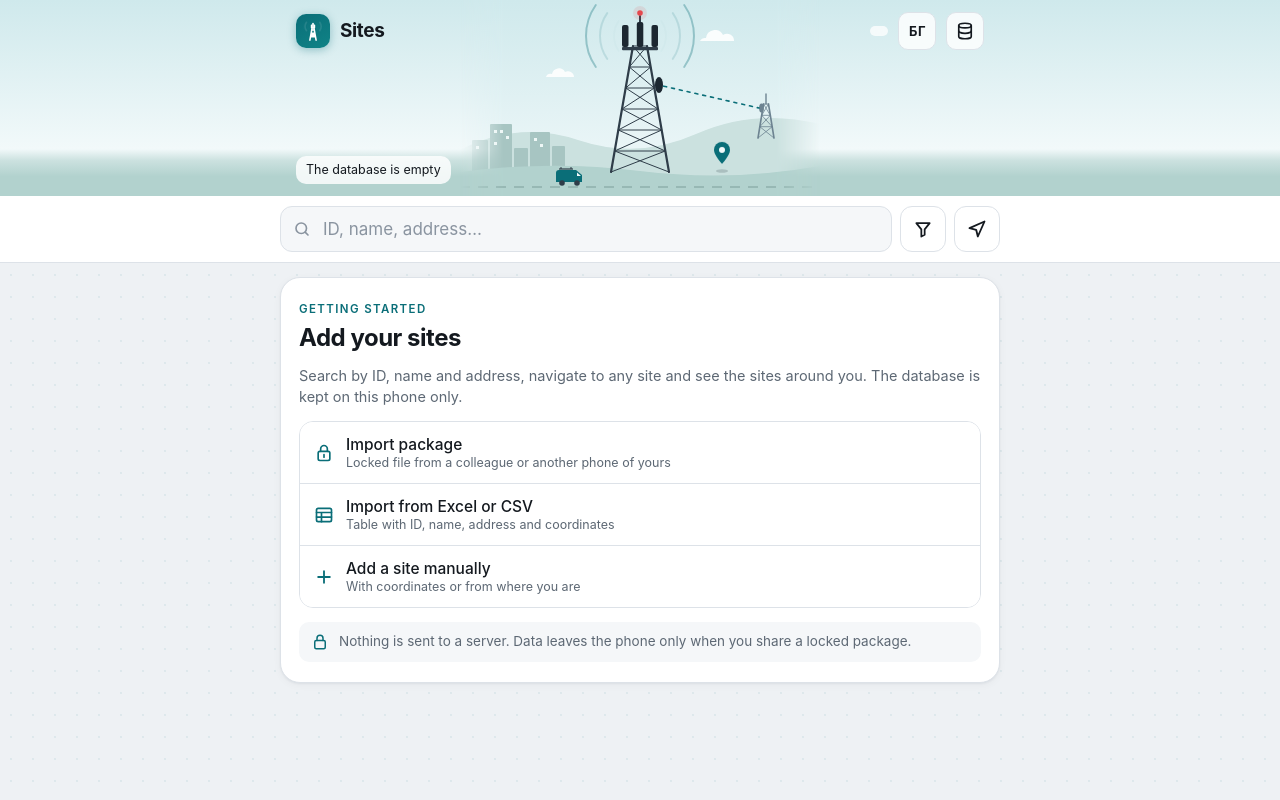
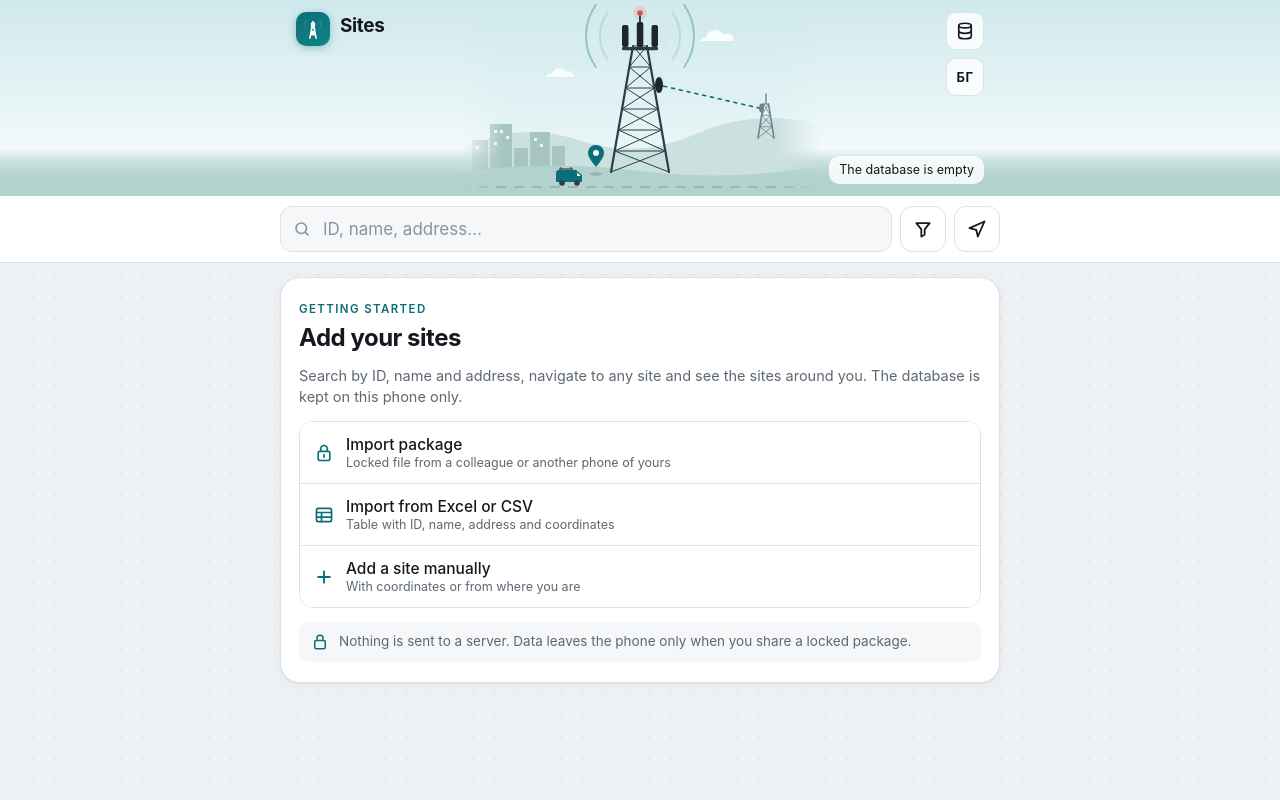
Before and after one commit to Tems-git/obekti, a plain HTML site: page index.html in a window 1280 px wide. Drawn offline with Linux system fonts and the light colour scheme.

Commit message:
Заглавие: бройка под логото, бутоните един под друг вдясно, дата долу вдясно – нищо не закрива кулата
Co-Authored-By: Claude Opus 5.5 <noreply@anthropic.com>
Claude-Session: https://claude.ai/code/session_01X5Ty6dojPMFwfPVWJ4GSS7

```diff
--- a/index.html
+++ b/index.html
@@ -55,12 +55,15 @@ header{position:sticky;top:env(safe-area-inset-top,0px);z-index:5;background:var
 .topart .sun{display:none}
 .topin{position:relative;height:100%;display:flex;flex-direction:column;justify-content:space-between;padding-top:calc(env(safe-area-inset-top,0px) + 12px);padding-bottom:12px;padding-left:max(16px,env(safe-area-inset-left,0px));padding-right:max(16px,env(safe-area-inset-right,0px))}
 .topin .iconbtn{background:color-mix(in srgb,var(--surface) 80%,transparent);-webkit-backdrop-filter:blur(6px);backdrop-filter:blur(6px)}
-.langbtn{width:auto;min-width:38px;padding:0 10px;font:700 13px/1 var(--sans);letter-spacing:.04em}
-.topin #info{background:color-mix(in srgb,var(--surface) 75%,transparent);padding:5px 9px;border-radius:20px;-webkit-backdrop-filter:blur(6px);backdrop-filter:blur(6px)}
-.topstats{align-self:flex-start;font-size:12.5px;line-height:1.3;color:var(--fg);background:color-mix(in srgb,var(--surface) 82%,transparent);-webkit-backdrop-filter:blur(6px);backdrop-filter:blur(6px);padding:6px 10px;border-radius:10px}
+.langbtn{width:38px;height:32px;padding:0;font:700 13px/1 var(--sans);letter-spacing:.04em}
+.topin #info{font-size:12.5px;color:var(--fg);background:color-mix(in srgb,var(--surface) 80%,transparent);padding:4px 9px;border-radius:20px;-webkit-backdrop-filter:blur(6px);backdrop-filter:blur(6px);text-align:left;margin:0}
+.topin #info:empty{display:none}
+.topstats{align-self:flex-end;font-size:12.5px;line-height:1.3;color:var(--fg);background:color-mix(in srgb,var(--surface) 82%,transparent);-webkit-backdrop-filter:blur(6px);backdrop-filter:blur(6px);padding:6px 10px;border-radius:10px}
 .topstats b{font-variant-numeric:tabular-nums}
 .topstats:empty{display:none}
-.brand{display:flex;align-items:center;gap:10px}
+.brand{display:flex;align-items:flex-start;gap:10px}
+.ttl{display:flex;flex-direction:column;align-items:flex-start;gap:6px;padding-top:4px}
+.tbtns{margin-left:auto;display:flex;flex-direction:column;gap:8px;align-items:flex-end}
 .mark{width:34px;height:34px;border-radius:10px;background:linear-gradient(150deg,var(--accent),color-mix(in srgb,var(--accent) 70%,#1fb5a8));color:var(--accent-ink);display:grid;place-items:center;flex:none;box-shadow:0 2px 8px color-mix(in srgb,var(--accent) 35%,transparent)}
 .mark .wv{animation:wv 2.6s ease-out infinite}.mark .w2{animation-delay:.35s}
 .brand h1{font-size:19px;font-weight:750;margin:0;letter-spacing:-.02em;line-height:1.1}
@@ -274,12 +277,13 @@ select.inp{background-image:linear-gradient(45deg,transparent 50%,var(--muted) 5
       <div class="mark" aria-hidden="true">
         <svg width="22" height="22" viewBox="0 0 24 24" fill="none" stroke="currentColor" stroke-width="1.7" stroke-linecap="round" stroke-linejoin="round"><path d="M8.6 22 11 8.5M15.4 22 13 8.5M9.3 18.2h5.4M9.9 14.4h4.2M9.3 18.2l4.8-3.8M14.7 18.2l-4.8-3.8M10.5 10.9h3"/><path d="M12 8.5V4" stroke-width="1.9"/><rect x="9.6" y="5" width="1.6" height="4" rx=".5" fill="currentColor" stroke="none"/><rect x="12.8" y="5" width="1.6" height="4" rx=".5" fill="currentColor" stroke="none"/><path class="wv" d="M16.6 4.2a4.6 4.6 0 0 1 0 5.6M7.4 4.2a4.6 4.6 0 0 0 0 5.6"/><path class="wv w2" d="M19.2 2.4a8 8 0 0 1 0 9.2M4.8 2.4a8 8 0 0 0 0 9.2"/></svg>
       </div>
-      <h1>Обекти</h1>
-      <div id="info" aria-live="polite"></div>
-      <button class="iconbtn langbtn" id="langBtn" type="button" data-raw><span id="langTxt">EN</span></button>
+      <div class="ttl"><h1>Обекти</h1><div id="info" aria-live="polite"></div></div>
+      <div class="tbtns">
       <button class="iconbtn" id="menuBtn" type="button" aria-label="База и импорт">
         <svg width="20" height="20" viewBox="0 0 24 24" fill="none" stroke="currentColor" stroke-width="2" stroke-linecap="round"><ellipse cx="12" cy="5.5" rx="7.5" ry="2.8"/><path d="M4.5 5.5v6.5c0 1.5 3.4 2.8 7.5 2.8s7.5-1.3 7.5-2.8V5.5"/><path d="M4.5 12v6.5c0 1.5 3.4 2.8 7.5 2.8s7.5-1.3 7.5-2.8V12"/></svg>
       </button>
+      <button class="iconbtn langbtn" id="langBtn" type="button" data-raw><span id="langTxt">EN</span></button>
+      </div>
     </div>
     <div class="topstats" id="topStats"></div>
   </div>
@@ -391,6 +395,7 @@ const ENRX=[
  [/^Покажи още (.+) · остават (.+)$/,'Show $1 more · $2 left'],
  [/^Опитай с номер, име или улица(, или избери „Всички“)?(, или махни някой филтър)?\.$/,(m,a,b)=>'Try an ID, name or street'+(a?', or choose “All”':'')+(b?', or remove a filter':'')+'.'],
  [/^обекта · (.+) точки · (.+)$/,'sites · $1 points · $2'],
+ [/^обекта · (.+) точки$/,'sites · $1 points'],[/^от ([\d\s.,]+)$/,'of $1'],[/^Обновена (.+)$/,'Updated $1'],
  [/^Най-близки до теб · точност ±(\d+) м$/,'Nearest to you · accuracy ±$1 m'],
  [/^Покажи (.+) обекта$/,'Show $1 sites'],
  [/^До (\d+) км от мен$/,'Within $1 km of me'],
@@ -449,7 +454,7 @@ if(LANG==='en'){
   .observe(document.body,{childList:true,subtree:true,characterData:true});
 }
 
-const APP_VER='17';
+const APP_VER='18';
 /* ====================== helpers ====================== */
 const $=s=>document.querySelector(s);
 const esc=s=>String(s??'').replace(/[&<>"']/g,c=>({'&':'&amp;','<':'&lt;','>':'&gt;','"':'&quot;',"'":'&#39;'}[c]));
@@ -592,8 +597,8 @@ const ILL_HERO=`<svg class="ill" viewBox="0 0 360 196" role="img" aria-label="Б
 <ellipse cx="199" cy="85" rx="4" ry="8" style="fill:var(--il-ant)"/>
 <circle class="blink" cx="180" cy="13" r="7" fill="#e5484d"/><circle cx="180" cy="13" r="2.8" fill="#e5484d"/>
 <g fill="none" style="stroke:var(--accent)" stroke-width="2" stroke-linecap="round"><path class="wv" d="M201.3 21.1A26 26 0 0 1 201.3 50.9M158.7 21.1A26 26 0 0 0 158.7 50.9"/><path class="wv w2" d="M212.8 13.1A40 40 0 0 1 212.8 58.9M147.2 13.1A40 40 0 0 0 147.2 58.9"/><path class="wv w3" d="M224.2 5A54 54 0 0 1 224.2 67M135.8 5A54 54 0 0 0 135.8 67"/></g>
-<ellipse cx="262" cy="171" rx="6" ry="1.8" style="fill:var(--il-shadow)"/>
-<g class="pin"><path d="M262 167c0 0-8-8.5-8-14a8 8 0 0 1 16 0c0 5.5-8 14-8 14z" style="fill:var(--accent)"/><circle cx="262" cy="153" r="3" style="fill:var(--il-sky2)"/></g>
+<ellipse cx="136" cy="174" rx="6" ry="1.8" style="fill:var(--il-shadow)"/>
+<g class="pin"><path d="M136 170c0 0-8-8.5-8-14a8 8 0 0 1 16 0c0 5.5-8 14-8 14z" style="fill:var(--accent)"/><circle cx="136" cy="156" r="3" style="fill:var(--il-sky2)"/></g>
 </svg>`;
 const ILL_EMPTY=`<svg class="ill" viewBox="0 0 150 96" aria-hidden="true"><ellipse cx="75" cy="88" rx="52" ry="5" style="fill:var(--line)"/>
 <g style="stroke:var(--faint)" fill="none" stroke-linecap="round"><path d="M62 86L72 30M88 86L78 30" stroke-width="2"/><path d="M62 86L85 70M88 86L65 70M65 70H85M65 70L82 53M85 70L68 53M68 53H82M68 53L78 30M82 53L72 30" stroke-width="1"/><path d="M75 30V12" stroke-width="2"/></g>
@@ -653,8 +658,9 @@ function search(){
  chips.hidden=OPS.length<2;
  chips.innerHTML=`<button class="chip" type="button" data-o="all" aria-pressed="${opF==='all'}">Всички <span>${num(total)}</span></button>`+
   OPS.map(op=>`<button class="chip" type="button" data-o="${esc(op)}" aria-pressed="${opF===op}">${esc(op)} <span>${num(cnt.get(op)||0)}</span></button>`).join('');
- info.innerHTML=L.length?`<b>${num(res.length)}</b> обекта`:'';
- $('#topStats').innerHTML=L.length?`<b>${num(G.length)}</b> обекта · ${num(L.length)} точки · ${esc(fmtDate(META.changed).split(',')[0].replace(/\s*г\.$/,''))}`:'Базата е празна';
+ const rp=res.reduce((n,it)=>n+G[it.g].length,0);
+ info.innerHTML=L.length?(res.length===G.length?`<b>${num(G.length)}</b> обекта`:`<b>${num(res.length)}</b> от ${num(G.length)}`):'';
+ $('#topStats').innerHTML=L.length?`Обновена ${esc(fmtDate(META.changed).split(',')[0].replace(/\s*г\.$/,''))}`:'Базата е празна';
  renderPills();
  updateNearbar();
  render(false);
--- a/sw.js
+++ b/sw.js
@@ -1,5 +1,5 @@
 // Caches only the app itself (code, icons, Excel module). The data never passes through here: it lives in IndexedDB on the phone.
-const V='obekti-v17';
+const V='obekti-v18';
 const FILES=['./','index.html','manifest.webmanifest','vendor/xlsx.full.min.js','icons/icon-180.png','icons/icon-192.png','icons/icon-512.png'];
 self.addEventListener('install',e=>{e.waitUntil(caches.open(V).then(c=>c.addAll(FILES)));self.skipWaiting();});
 self.addEventListener('activate',e=>{e.waitUntil(caches.keys().then(ks=>Promise.all(ks.filter(k=>k!==V).map(k=>caches.delete(k)))).then(()=>self.clients.claim()));});
```
